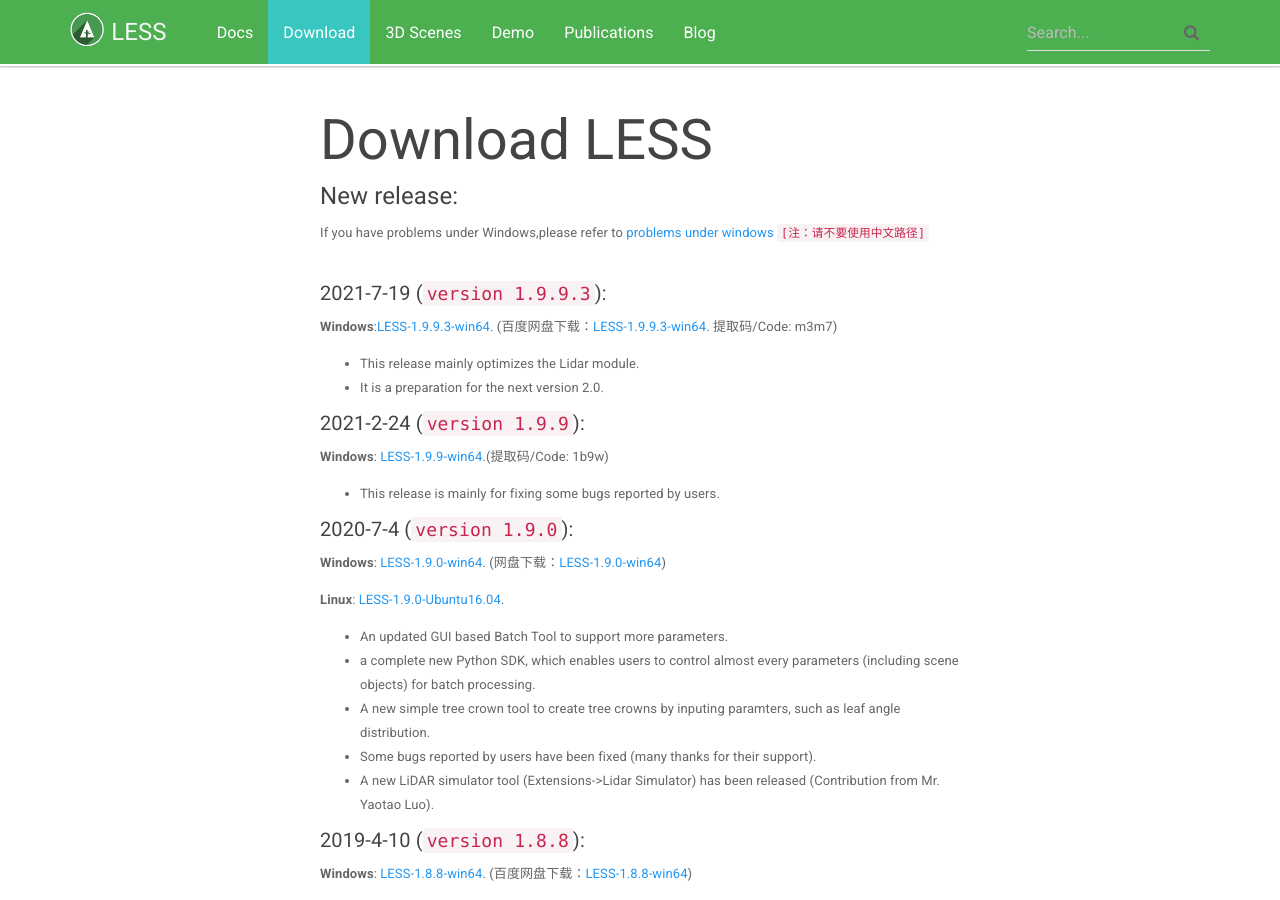
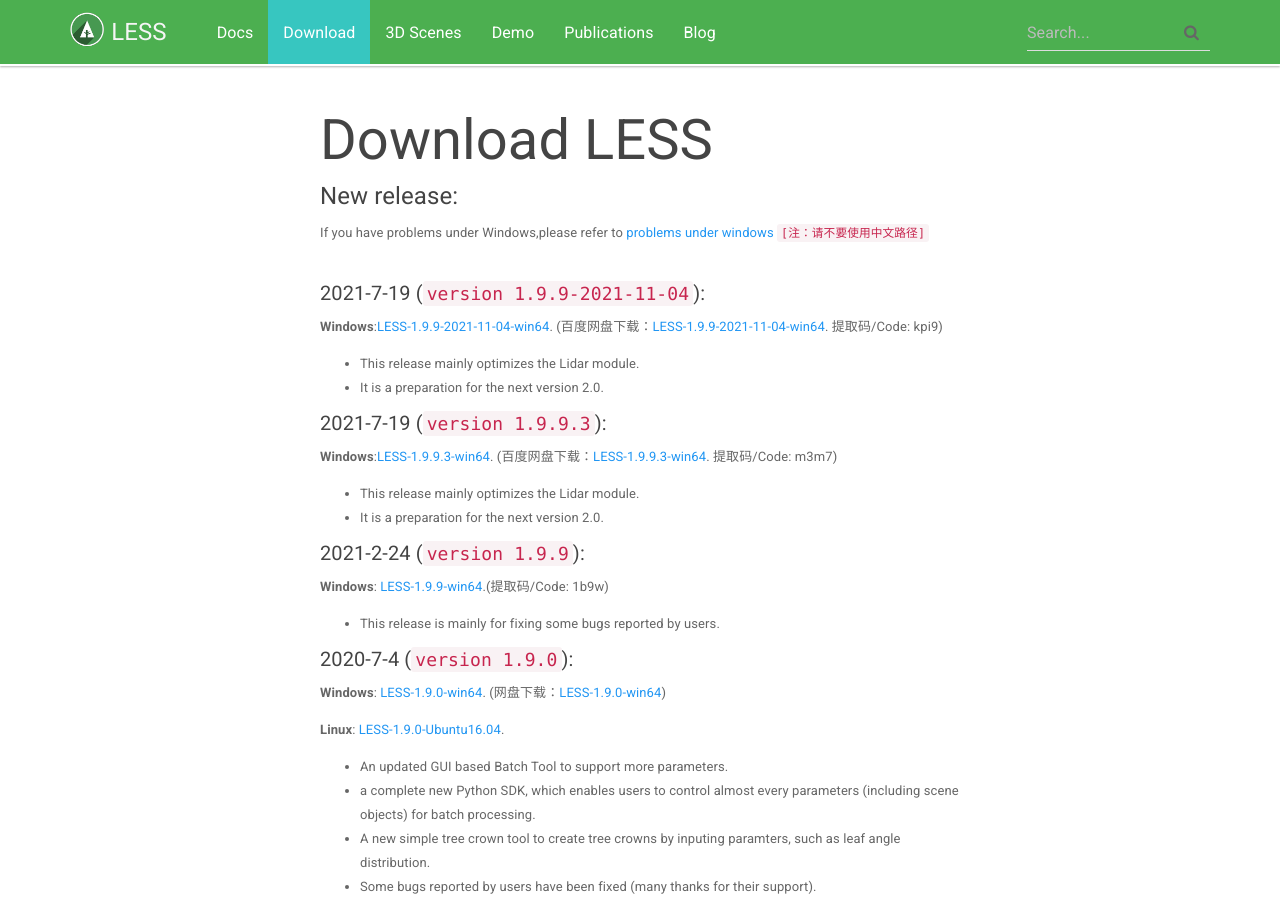
Before and after one commit to jianboqi/jianboqi.github.io, a Jekyll site: the page built from download-less.md, in a window 1280 px wide and 900 px high. Built offline with Jekyll 4.4.1, drawn with Linux system fonts in a browser that asks for light colours; nearby versions of some CDN libraries.

Commit message:
Update download-less.md

```diff
--- a/download-less.md
+++ b/download-less.md
@@ -13,6 +13,12 @@
 `[注：请不要使用中文路径]`
 <br>
 <br>
+
+##### 2021-7-19 (`version 1.9.9-2021-11-04`):
+**Windows**:<a href="https://drive.google.com/file/d/1haKP1wJxvjWoTprFN5_aQb8BL9e31gpS/view?usp=sharing" onClick="ga('send', 'event', 'LESSDownload','V1.9.9-2021-11-04','Win64');">LESS-1.9.9-2021-11-04-win64</a>. (百度网盘下载：<a href="https://pan.baidu.com/s/1goWIvzZ3AuuYnZ5KLaL-YA" onClick="ga('send', 'event', 'LESSDownload','V1.9.9-2021-11-04','Win64');">LESS-1.9.9-2021-11-04-win64</a>. 提取码/Code: kpi9)
+
+* This release mainly optimizes the Lidar module.
+* It is a preparation for the next version 2.0.
 
 ##### 2021-7-19 (`version 1.9.9.3`):
 **Windows**:<a href="https://drive.google.com/file/d/1Z98bgQAj-_52hwlO7Vze7U9nDTwrTSXv/view?usp=sharing" onClick="ga('send', 'event', 'LESSDownload','V1.9.9.3','Win64');">LESS-1.9.9.3-win64</a>. (百度网盘下载：<a href="https://pan.baidu.com/s/1jiapCQb1_dtHa2-tS09vvg" onClick="ga('send', 'event', 'LESSDownload','V1.9.0','Win64');">LESS-1.9.9.3-win64</a>. 提取码/Code: m3m7)
```
